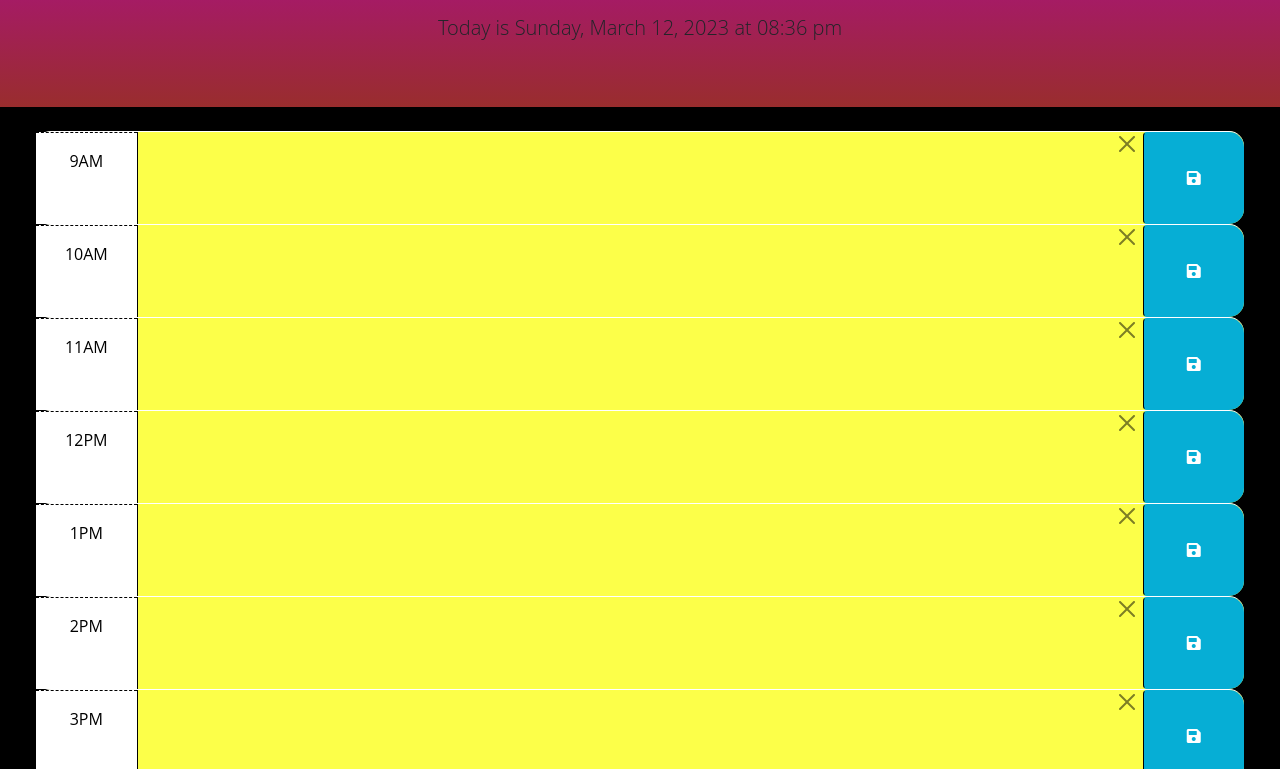
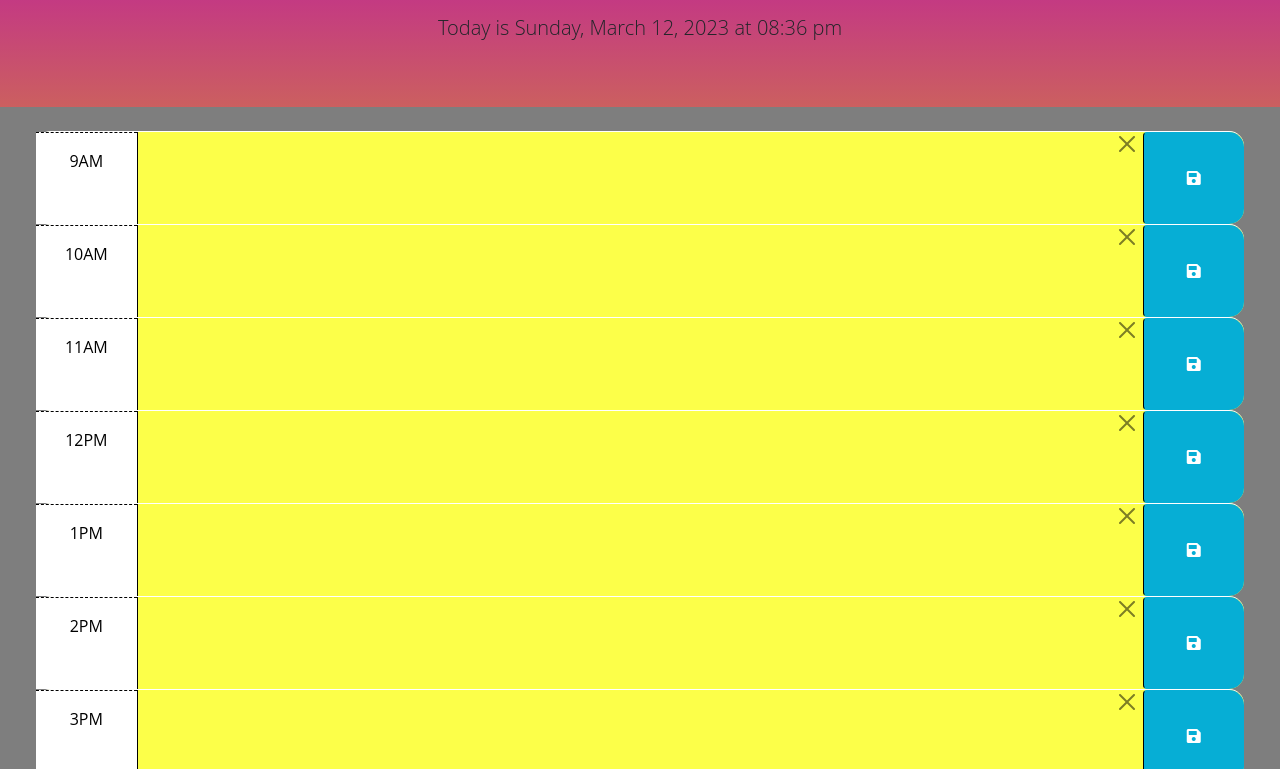
Before and after one commit to WolfSpiderman/Daily-Scheduler, a plain HTML site: page index.html in a window 1280 px wide. Shown: the part 166-935 px from the top of the page. Drawn offline with nearby package versions, Linux system fonts and the light colour scheme.

Commit message:
changed background color

```diff
--- a/assets/style.css
+++ b/assets/style.css
@@ -1,7 +1,7 @@
 body {
     font-family: 'Open Sans', sans-serif;
     font-size: 16px;
-    background: rgb(0, 0, 0);
+    background: rgb(126, 126, 126);
   }
 
   header {
```
